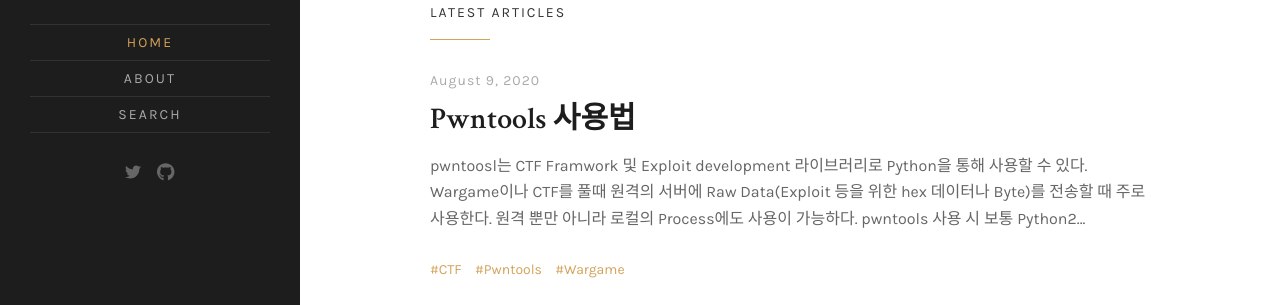
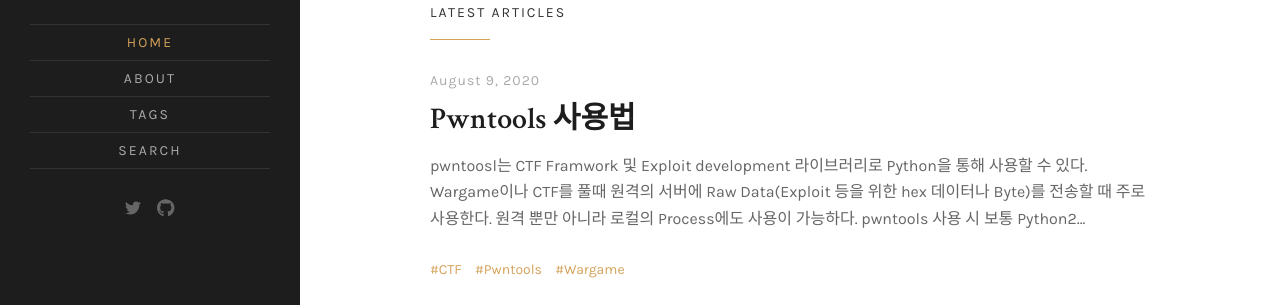
Before and after one commit to zulloper/zulloper.github.io, a Jekyll site: the page built from index.html, in a window 1280 px wide. Shown: the part 248-553 px from the top of the page. Built offline with Jekyll 4.4.1, drawn with Linux system fonts in a browser that asks for light colours; the list of posts is cut into pages by our own code.

Commit message:
[Add] Tags 메뉴 추가

```diff
--- a/_config.yml
+++ b/_config.yml
@@ -43,6 +43,8 @@
 #    url: /style-guide
 #  - text: Contact Me
 #    url: /contact
+  - text: Tags
+    url: /tags
   - text: Search
     url: /search
 
```
